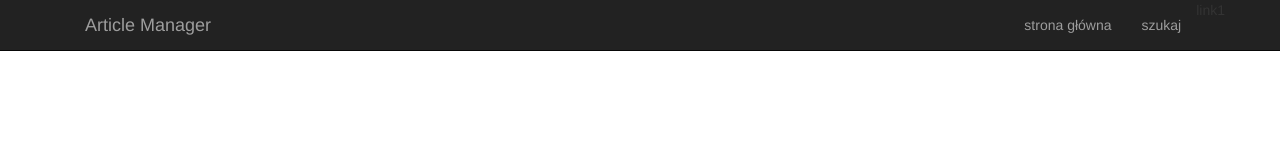
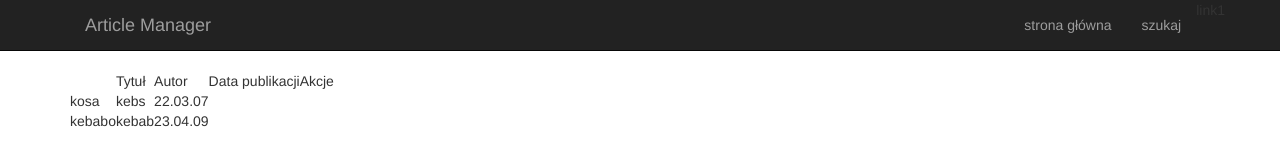
Before and after one commit to MajKrzysztof/ArticleManager, a plain HTML site: page index.html in a window 1280 px wide. Drawn offline with nearby package versions, Linux system fonts and the light colour scheme.

Commit message:
zmiana maysski 1

```diff
--- a/index.html
+++ b/index.html
@@ -45,8 +45,27 @@
     <div class="container body-container">
         <div class="row">
             <div id="main" class="col-sm-9">
+                <table>
+                    <th>
+                        <td>Tytuł</td>
+                        <td>Autor</td>
+                        <td>Data publikacji</td>
+                        <td>Akcje</td>
+                    </th>
+                    <tr>
+                        <td>kosa</td>
+                        <td>kebs</td>
+                        <td>22.03.07</td>
+                        <td></td>
+                    </tr>
+                    <tr>
+                        <td>kebabo</td>
+                        <td>kebab</td>
+                        <td>23.04.09</td>
+                        <td></td>
+                    </tr>
+                </table>
             </div>
-
             <div id="sidebar" class="col-sm-3">
             </div>
         </div>
```
